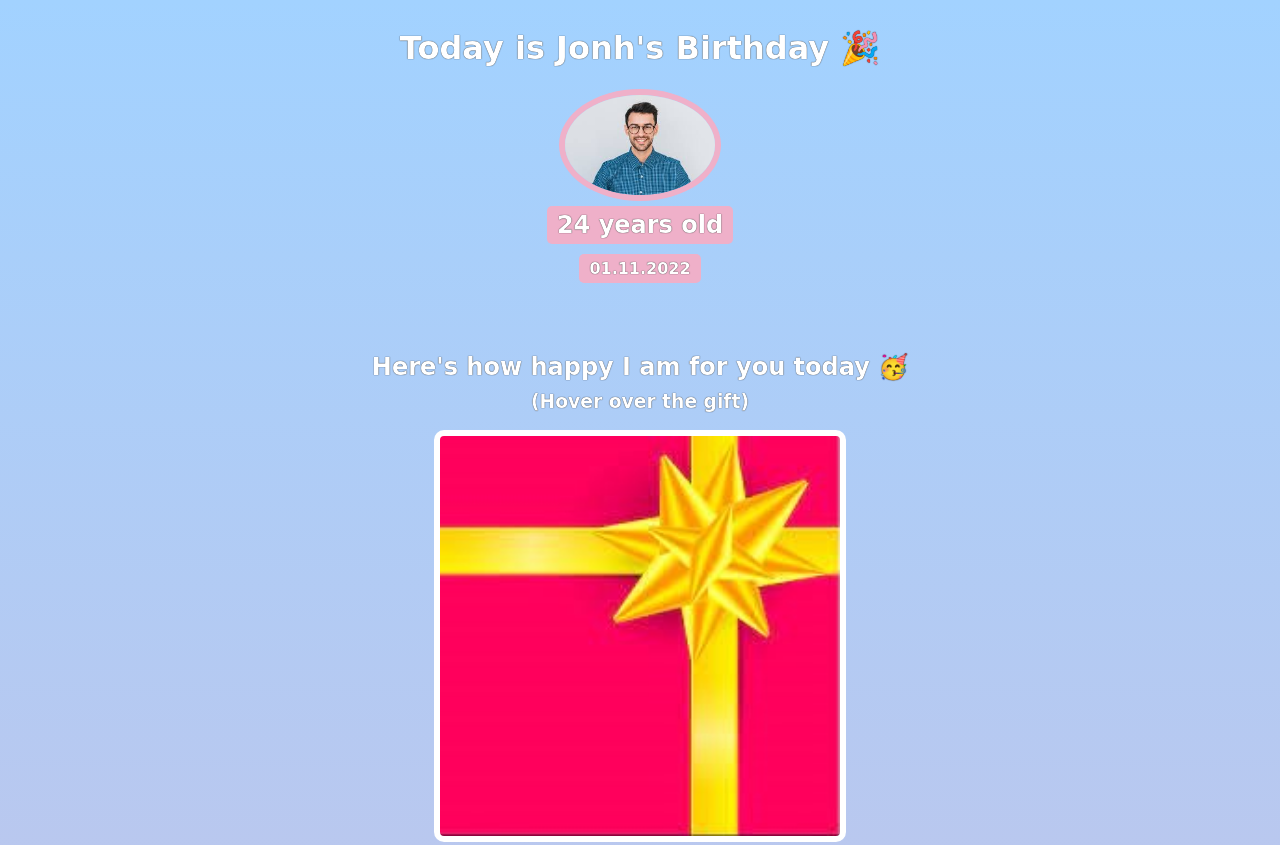
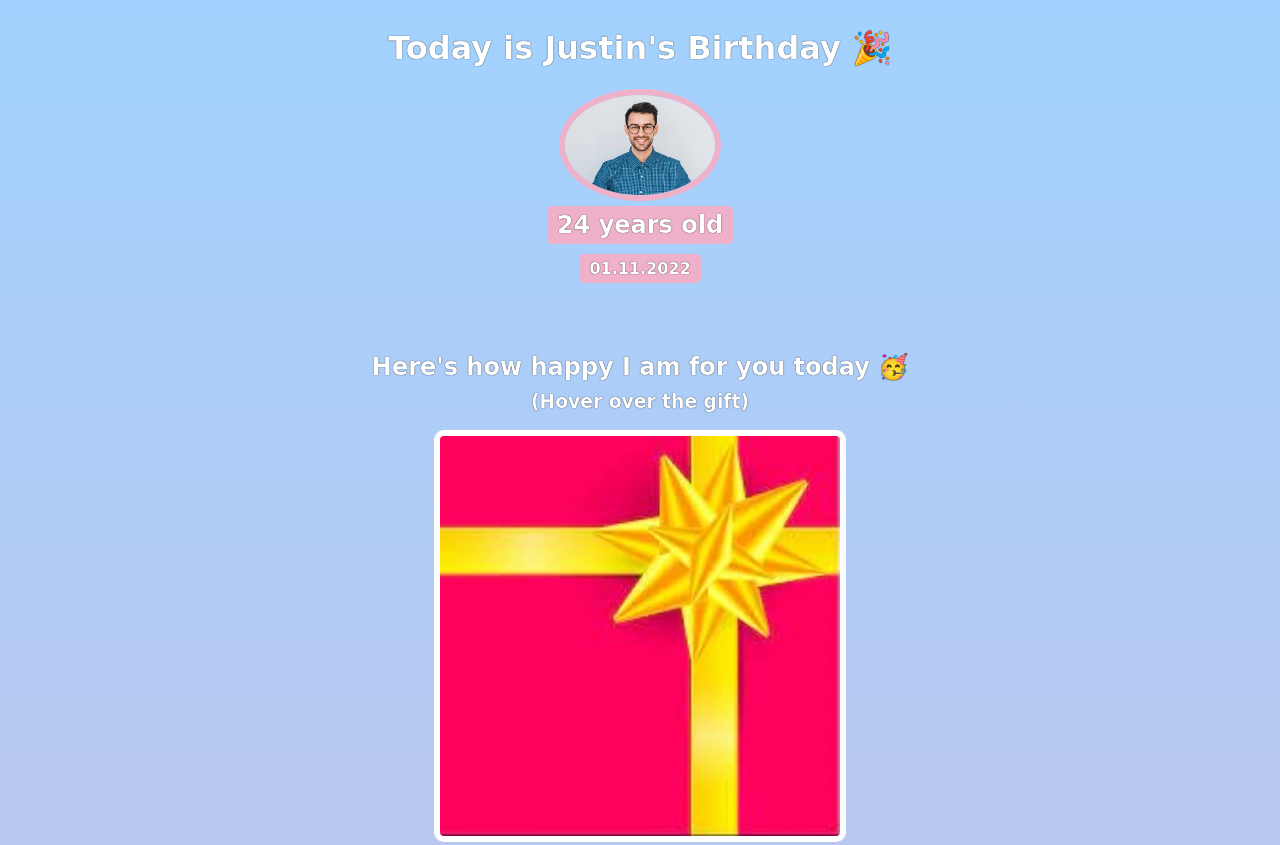
Before and after one commit to sbhosale0701/birthday-gift-site, a plain HTML site: page index.html in a window 1280 px wide. Shown: the top 845 px of the page. Drawn offline with Linux system fonts and the light colour scheme; a web font is replaced by a local one.

Commit message:
Change name as justin

```diff
--- a/index.html
+++ b/index.html
@@ -12,7 +12,7 @@
 </head>
 <body>
     <div id="header"></div>
-        <h1>Today is Jonh's Birthday &#127881</h1>
+        <h1>Today is Justin's Birthday &#127881</h1>
         <img id="bff-img" src="images/john.jpg">
         <h2 id="bday-age">24 years old</h2>
         <h4 id="bday-date">01.11.2022</h4>
```
